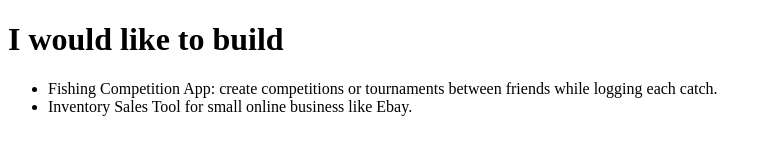
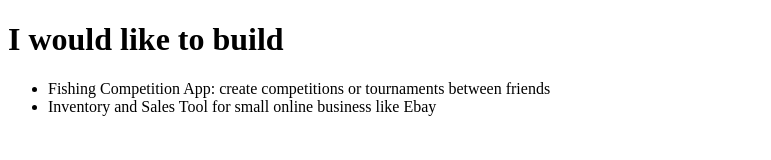
Before and after one commit to theDanielTo/prep-0421-code-solutions, a website: page prep-example/index.html in a window 1280 px wide. Shown: the whole page, without its empty margins (0-771 px from the left). Drawn offline with Linux system fonts and the light colour scheme.

Commit message:
Completed prep-example.

```diff
--- a/prep-example/index.html
+++ b/prep-example/index.html
@@ -6,11 +6,13 @@
 <body>
   <h1>I would like to build</h1>
   <p>
-    <!-- write your app ideas here  -->
+    <!-- write your app ideas here -->
     <ul>
-      <li>Fishing Competition App: create competitions or tournaments between friends while logging each catch.</li>
-      <li>Inventory Sales Tool for small online business like Ebay.</li>
+      <li>Fishing Competition App: create competitions or tournaments between friends</li>
+      <li>Inventory and Sales Tool for small online business like Ebay</li>
     </ul>
+
+
   </p>
 </body>
 </html>
```
